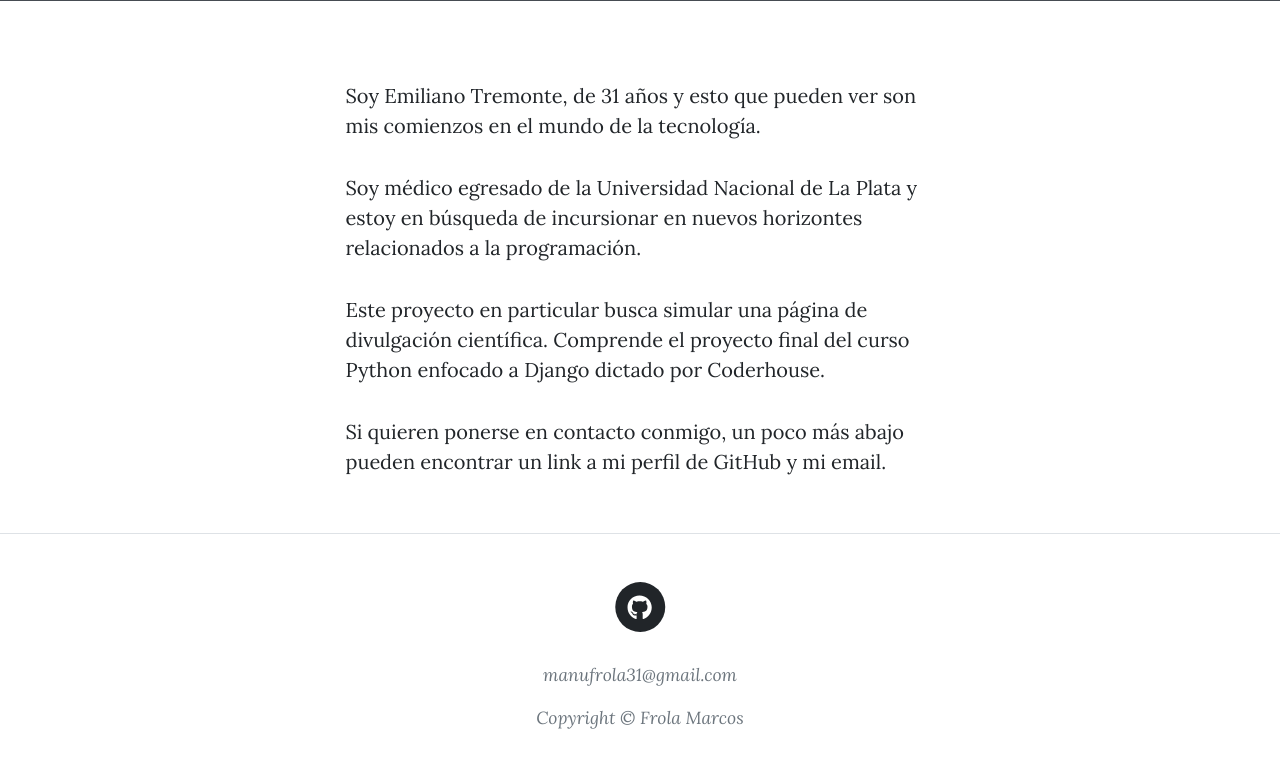
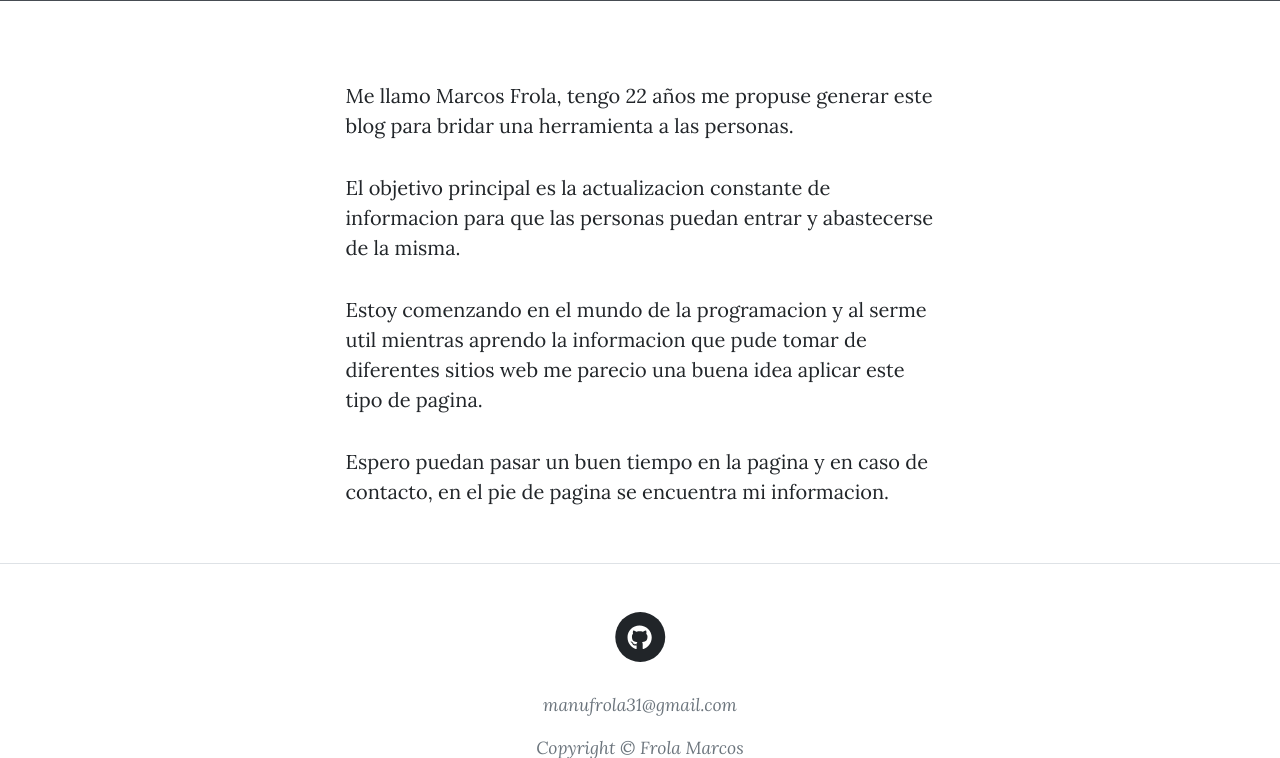
Before and after one commit to marcosfrola/Proyecto1, a Django app: page /blog_vista/about/ in a window 1280 px wide. Shown: the part 591-1349 px from the top of the page. Before the commit the page ends 1320 px from the top, so only its background shows below. Run offline with Django 4.2, Linux system fonts and the light colour scheme; some libraries are stand-ins or nearby versions.

Commit message:
Commit 3

```diff
--- a/blog_vista/templates/blog_vista/about.html
+++ b/blog_vista/templates/blog_vista/about.html
@@ -8,10 +8,10 @@
     <div class="container px-4 px-lg-5">
         <div class="row gx-4 gx-lg-5 justify-content-center">
             <div class="col-md-10 col-lg-8 col-xl-7">
-                <p>Soy Emiliano Tremonte, de 31 años y esto que pueden ver son mis comienzos en el mundo de la tecnología.  </p>
-                <p>Soy médico egresado de la Universidad Nacional de La Plata y estoy en búsqueda de incursionar en nuevos horizontes relacionados a la programación.</p>
-                <p>Este proyecto en particular busca simular una página de divulgación científica. Comprende el proyecto final del curso Python enfocado a Django dictado por Coderhouse. </p>
-                <p>Si quieren ponerse en contacto conmigo, un poco más abajo pueden encontrar un link a mi perfil de GitHub y mi email. </p>
+                <p>Me llamo Marcos Frola, tengo 22 años me propuse generar este blog para bridar una herramienta a las personas.  </p>
+                <p>El objetivo principal es la actualizacion constante de informacion para que las personas puedan entrar y abastecerse de la misma.</p>
+                <p>Estoy comenzando en el mundo de la programacion y al serme util mientras aprendo la informacion que pude tomar de diferentes sitios web me parecio una buena idea aplicar este tipo de pagina. </p>
+                <p>Espero puedan pasar un buen tiempo en la pagina y en caso de contacto, en el pie de pagina se encuentra mi informacion. </p>
             </div>
         </div>
     </div>
```
